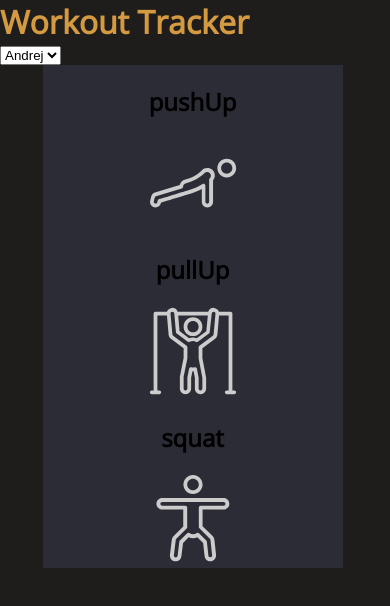
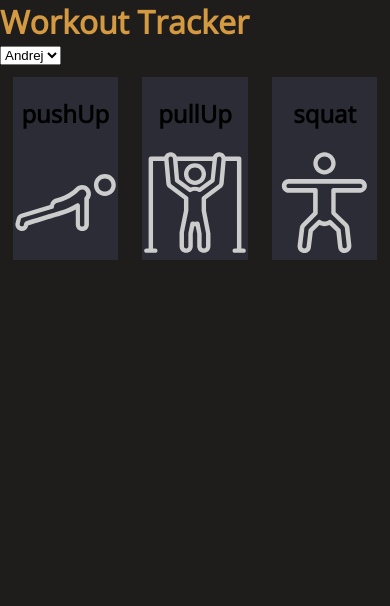
Before and after one commit to MichalBenatsky/WorkoutInQuarantine, a plain HTML site: page index.html in a window 390 px wide. Drawn offline with nearby package versions, Linux system fonts and the light colour scheme; no server answers.

Commit message:
better style for mobile

```diff
--- a/style.css
+++ b/style.css
@@ -6,17 +6,14 @@
     --color4: #d49a41;
     --widgetWidth: 200px;
 
-    --workoutBoxWidth: 30%;
+    --workoutBoxWidth: 27%;
   }
 
 body {font-family: 'Open Sans', sans-serif; background-color: var(--color0);margin: 0px;}
 h1 {color: var(--color4); margin:auto; display: block;}
 h3 {color: var(--color4);}
 #app {background-color: var(--color0); width: 100%; text-align: center; display: flex; flex-wrap: wrap; justify-content: space-evenly;}
-.counter {margin-right: 5px; margin-left: 5pxs; background-color: var(--color1);}
-.buttons {width: var(--workoutBoxWidth); var(--workoutBoxWidth); display: flex; font-size: 2em;}
-.button {width: 50%; height: 100%; opacity: 0.5; }
-.button:hover{cursor: pointer;}
+.counter {width: var(--workoutBoxWidth); margin: 3%; background-color: var(--color1);}
 .plus {background-color: var(--color1);}
 .minus {background-color: var(--color2);}
-img {width: var(--workoutBoxWidth); height: var(--workoutBoxWidth); filter: invert(.8);}
+img {width: 100%; height: 100%; filter: invert(.8);}
```
